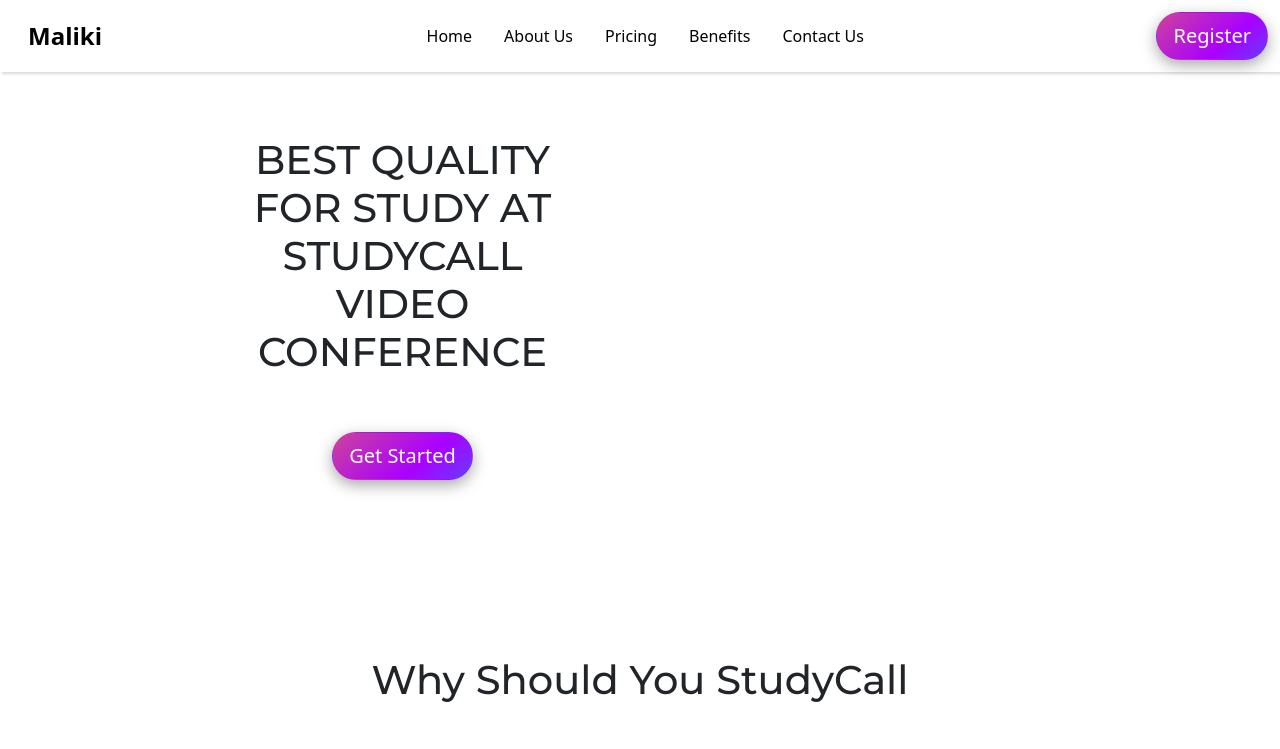
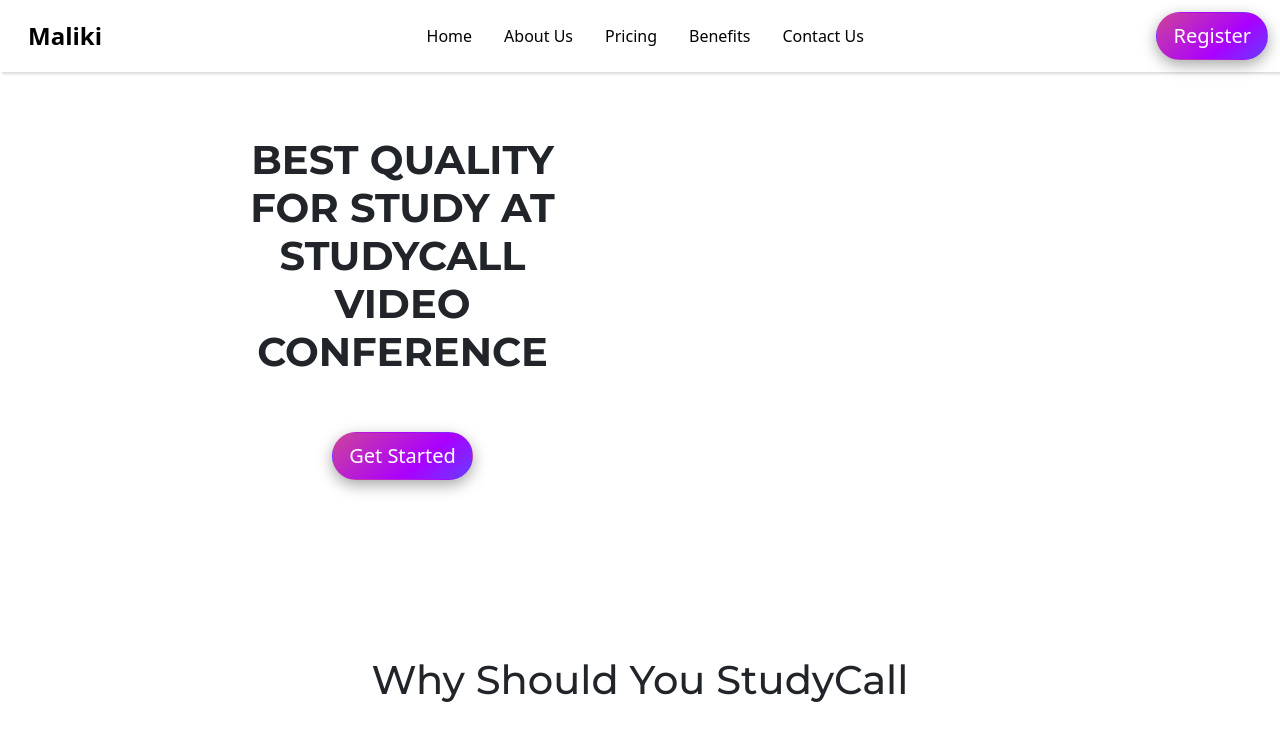
Before and after one commit to TimiMaliki/conference-Video-Chat-Landing-Page, a plain HTML site: page index.html in a window 1280 px wide. Shown: the top 749 px of the page. Drawn offline with nearby package versions, Linux system fonts and the light colour scheme; files whose address does not match are found by name.

```diff
--- a/index.html
+++ b/index.html
@@ -115,7 +115,7 @@
         <div class="mt-2 row justify-content-center">
           <div class="col-md-5 text-center mb-3">
             <h1
-              class=" p-5"
+              class=" p-5 fw-bold"
               style="
                 font-family: Montserrat, sans-serif;
                 font-optical-sizing: auto;
```
